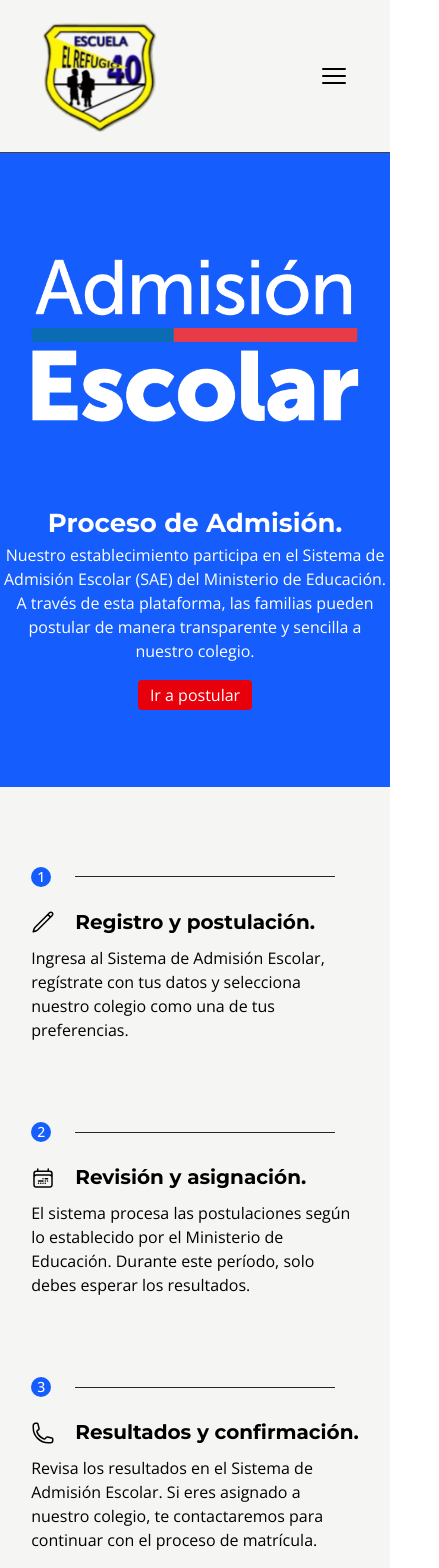
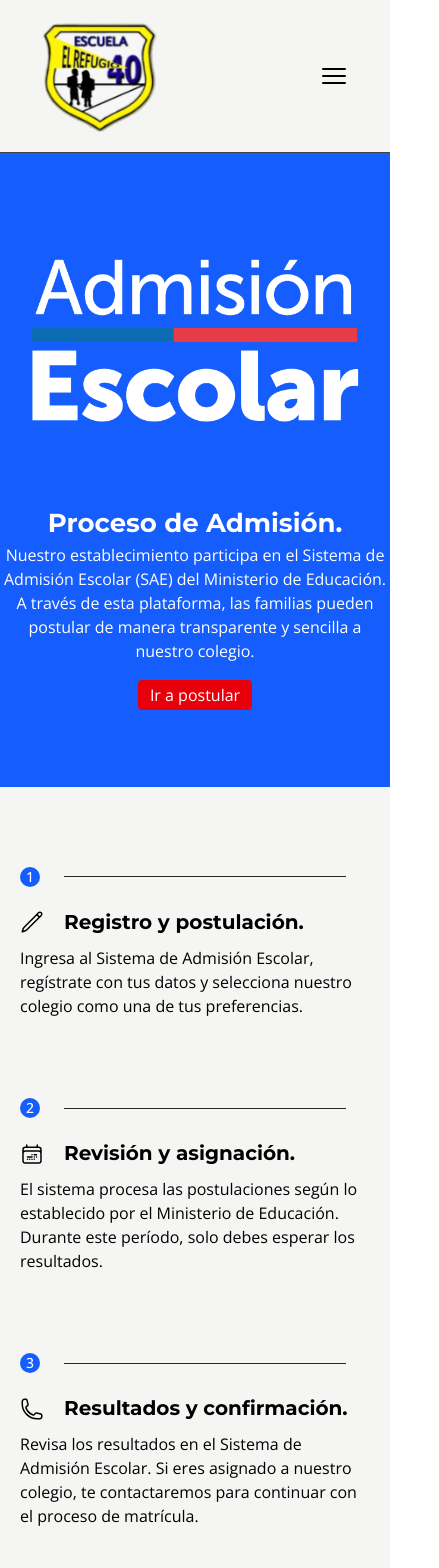
Before and after one commit to ReckyCoder/colegio-el-refugio, a Next.js app: page /Admision in a window 390 px wide. Shown: the top 1568 px of the page, 439 px wide, since content can reach past the window. Built offline with nearby package versions, Linux system fonts and the light colour scheme.

Commit message:
Change breakpoints and apply fix

```diff
--- a/app/Admision/page.tsx
+++ b/app/Admision/page.tsx
@@ -21,7 +21,7 @@ export default function Page() {
                     </div>
                 </div>
             </div>
-            <div className="px-20 md:px-3 pt-20">
+            <div className=" md:px-3 pt-20">
                 <Stepper/>
             </div>
             <div className="w-full px-10">
--- a/components/Header.tsx
+++ b/components/Header.tsx
@@ -32,10 +32,10 @@ export default function Header() {
           )}
 
           <div className="flex items-center gap-5">
-            <Link href={'/'} className={`${pathName === '/' ? 'text-blue-600 dark:text-blue-500 underline decoration-blue-600 underline-offset-8' : 'text-black dark:text-white' } hover:underline hover:decoration-blue-600 hover:underline-offset-8 transition duration-300`}>Inicio</Link>
-            <Link href={'/Somos'} className={`${pathName === '/Somos' ? 'text-blue-600 dark:text-blue-500 underline decoration-blue-600 underline-offset-8' : 'text-black dark:text-white' } hover:underline hover:decoration-blue-600 hover:underline-offset-8 transition duration-300`}>Quienes Somós</Link>
-            <Link href={'/Admision'} className={`${pathName === '/Admision' ? 'text-blue-600 dark:text-blue-500 underline decoration-blue-600 underline-offset-8' : 'text-black dark:text-white' } hover:underline hover:decoration-blue-600 hover:underline-offset-8 transition duration-300`}>Admisión</Link>
-            <Link href={'/Contacto'} className={`${pathName === '/Contacto' ? 'text-blue-600 dark:text-blue-500 underline decoration-blue-600 underline-offset-8' : 'text-black dark:text-white' } hover:underline hover:decoration-blue-600 hover:underline-offset-8 transition duration-300`}>Contacto</Link>
+            <Link href={'/'} className={`${pathName === '/' ? 'text-blue-600 dark:text-blue-500 underline decoration-blue-600 underline-offset-8' : 'text-black dark:text-white' } hover:underline hover:decoration-blue-600 hover:underline-offset-8 hover:text-blue-600 transition duration-300`}>Inicio</Link>
+            <Link href={'/Somos'} className={`${pathName === '/Somos' ? 'text-blue-600 dark:text-blue-500 underline decoration-blue-600 underline-offset-8' : 'text-black dark:text-white' } hover:underline hover:decoration-blue-600 hover:underline-offset-8 hover:text-blue-600 transition duration-300`}>Quienes Somós</Link>
+            <Link href={'/Admision'} className={`${pathName === '/Admision' ? 'text-blue-600 dark:text-blue-500 underline decoration-blue-600 underline-offset-8' : 'text-black dark:text-white' } hover:underline hover:decoration-blue-600 hover:underline-offset-8 hover:text-blue-600 transition duration-300`}>Admisión</Link>
+            <Link href={'/Contacto'} className={`${pathName === '/Contacto' ? 'text-blue-600 dark:text-blue-500 underline decoration-blue-600 underline-offset-8' : 'text-black dark:text-white' } hover:underline hover:decoration-blue-600 hover:underline-offset-8 hover:text-blue-600 transition duration-300`}>Contacto</Link>
             <button
             type="button"
             className={`cursor-pointer hover:scale-105 transition-transform hover:rotate-2`}
--- a/components/NavSide.tsx
+++ b/components/NavSide.tsx
@@ -48,10 +48,10 @@ export default function NavSide({darkMode, toggleDarkMode} : NavSideProps) {
                 </div>
             </div>
             <div className={`flex flex-col items-center pb-5 absolute w-full z-3 transition-all duration-300 bg-stone-800 ${navBar ? 'block opacity-100 top-38.5' : 'opacity-0 top-30 invisible'}`}>
-                <Link href={'/'} className={`${pathName === '/' ? 'text-blue-600 underline decoration-blue-600 underline-offset-8' : 'text-white'} hover:bg-gray-700 hover:shadow transition duration-300 w-full text-center py-4`}>Inicio</Link>
-                <Link href={'/Somos'} className={`${pathName === '/Somos' ? 'text-blue-600 underline decoration-blue-600 underline-offset-8' : 'text-white'} hover:bg-gray-700 hover:shadow transition duration-300 w-full text-center py-4`}>Quienes Somós</Link>
-                <Link href={'/Admision'} className={`${pathName === '/Admision' ? 'text-blue-600 underline decoration-blue-600 underline-offset-8' : 'text-white'} hover:bg-gray-700 hover:shadow transition duration-300 w-full text-center py-4`}>Admisión</Link>
-                <Link href={'/Contacto'} className={`${pathName === '/Contacto' ? 'text-blue-600 underline decoration-blue-600 underline-offset-8' : 'text-white'} hover:bg-gray-700 hover:shadow transition duration-300 w-full text-center py-4`}>Contacto</Link>
+                <Link href={'/'} className={`${pathName === '/' ? 'text-blue-600 underline decoration-blue-600 underline-offset-8' : 'text-white'} hover:bg-gray-700 hover:shadow hover:text-blue-600 transition duration-300 w-full text-center py-4`}>Inicio</Link>
+                <Link href={'/Somos'} className={`${pathName === '/Somos' ? 'text-blue-600 underline decoration-blue-600 underline-offset-8' : 'text-white'} hover:bg-gray-700 hover:shadow hover:text-blue-600 transition duration-300 w-full text-center py-4`}>Quienes Somós</Link>
+                <Link href={'/Admision'} className={`${pathName === '/Admision' ? 'text-blue-600 underline decoration-blue-600 underline-offset-8' : 'text-white'} hover:bg-gray-700 hover:shadow hover:text-blue-600 transition duration-300 w-full text-center py-4`}>Admisión</Link>
+                <Link href={'/Contacto'} className={`${pathName === '/Contacto' ? 'text-blue-600 underline decoration-blue-600 underline-offset-8' : 'text-white'} hover:bg-gray-700 hover:shadow hover:text-blue-600 transition duration-300 w-full text-center py-4`}>Contacto</Link>
                 <button
                 type="button"
                 className={`cursor-pointer hover:scale-105 transition-transform hover:rotate-2`}
--- a/components/Stepper.tsx
+++ b/components/Stepper.tsx
@@ -2,7 +2,7 @@ import { CalendarDateRangeIcon, PencilIcon, PhoneIcon } from "@heroicons/react/2
 
 export default function Stepper() {
     return (
-        <ol className="items-center flex flex-col gap-y-10 lg:flex-row text-black dark:text-white max-w-6xl">
+        <ol className="items-center flex flex-col gap-y-10 lg:flex-row text-black dark:text-white max-w-6xl px-5 md:px-20">
             <li className="relative mb-6 sm:mb-0">
                 <div className="flex items-center">
                     <span className="bg-blue-600 text-white text-sm font-medium px-1.5 rounded-full">1</span>
@@ -13,7 +13,7 @@ export default function Stepper() {
                         <div className=" flex items-center justify-center w-6 h-6 bg-brand-softer rounded-full">
                             <PencilIcon />
                         </div>
-                        <h3 className="text-lg font-semibold text-heading my-2 text-nowrap">Registro y postulación.</h3>
+                        <h3 className="text-lg font-semibold text-heading my-2 lg:text-nowrap">Registro y postulación.</h3>
                     </div>
                     <p className="text-body mb-4">Ingresa al Sistema de Admisión Escolar, regístrate con tus datos y selecciona nuestro colegio como una de tus preferencias.</p>
                 </div>
@@ -28,7 +28,7 @@ export default function Stepper() {
                         <div className=" flex items-center justify-center w-6 h-6 bg-brand-softer rounded-full">
                             <CalendarDateRangeIcon />
                         </div>
-                        <h3 className="text-lg font-semibold text-heading my-2 text-nowrap">Revisión y asignación.</h3>
+                        <h3 className="text-lg font-semibold text-heading my-2 lg:text-nowrap">Revisión y asignación.</h3>
                     </div>
                     <p className="text-body mb-4">El sistema procesa las postulaciones según lo establecido por el Ministerio de Educación. Durante este período, solo debes esperar los resultados.</p>
                 </div>
@@ -43,7 +43,7 @@ export default function Stepper() {
                         <div className=" flex items-center justify-center w-6 h-6 bg-brand-softer rounded-full">
                             <PhoneIcon />
                         </div>
-                        <h3 className="text-lg font-semibold text-heading my-2 text-nowrap">Resultados y confirmación.</h3>
+                        <h3 className="text-lg font-semibold text-heading my-2 lg:text-nowrap">Resultados y confirmación.</h3>
                     </div>
                     <p className="text-body mb-4">Revisa los resultados en el Sistema de Admisión Escolar. Si eres asignado a nuestro colegio, te contactaremos para continuar con el proceso de matrícula.</p>
                 </div>
```
Also changed, not shown: 75 other files (tests, documents, lock files or other folders).
